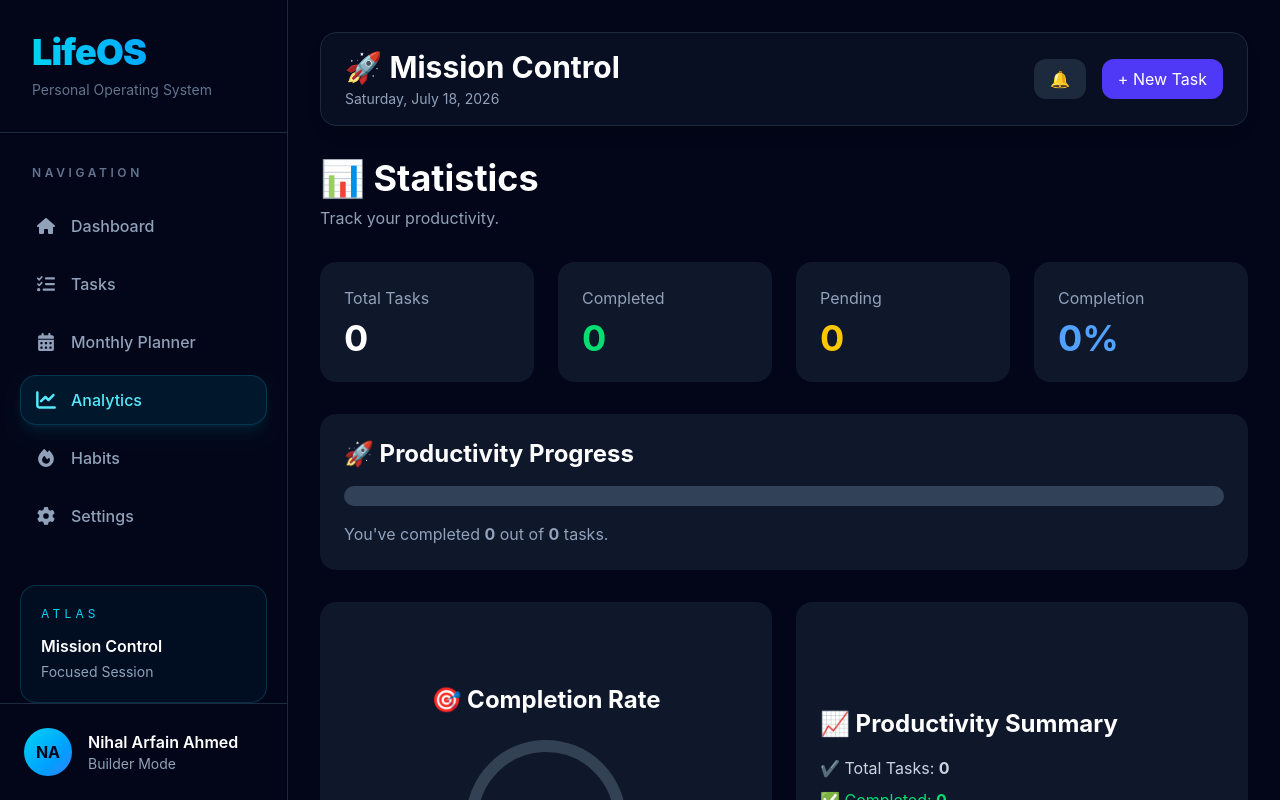
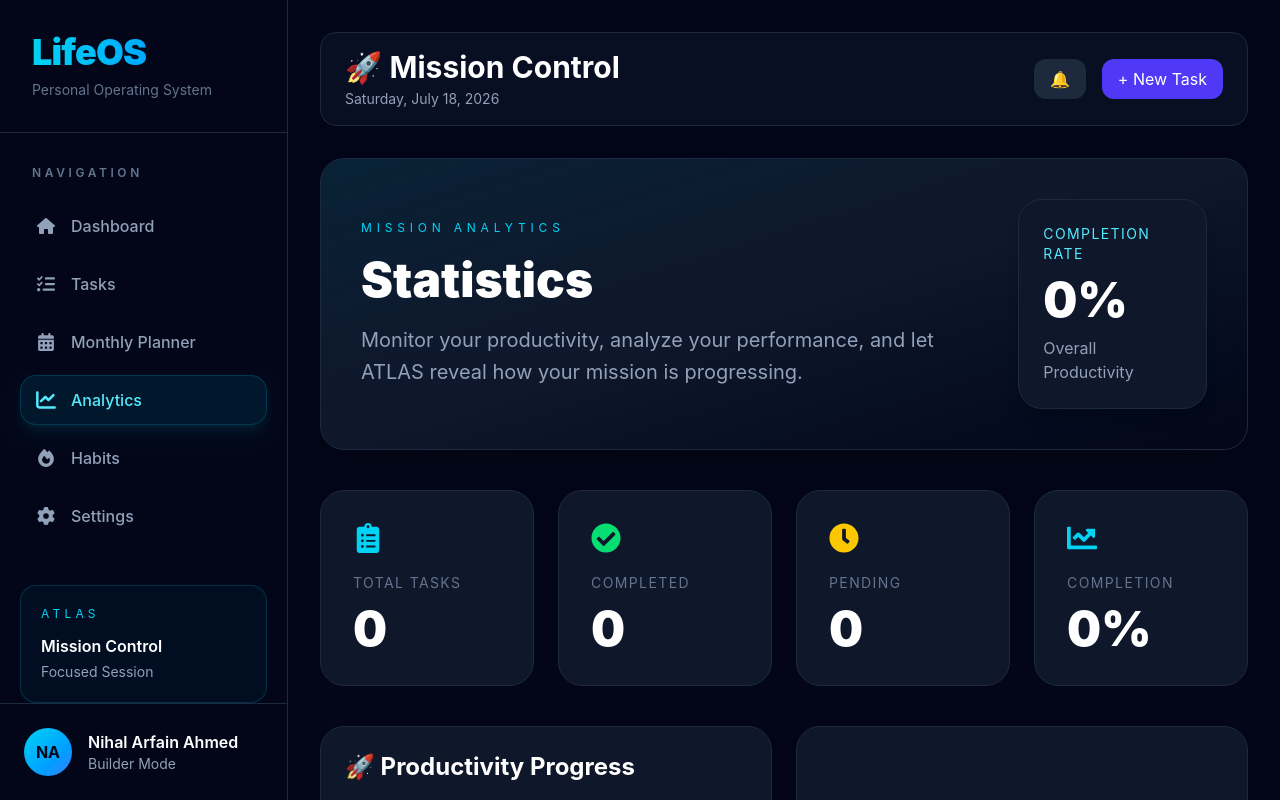
Before and after one commit to Nihal786007/LifeOS, a React (Vite) app: page / in a window 1280 px wide. Both pictures are taken after a click on the button "Analytics". Built offline with nearby package versions, Linux system fonts and the light colour scheme.

Commit message:
Mission 005 - Upgrade Statistics to Design System

```diff
--- a/src/pages/Statistics.tsx
+++ b/src/pages/Statistics.tsx
@@ -1,7 +1,19 @@
+import {
+  FaChartLine,
+  FaCheckCircle,
+  FaClipboardList,
+  FaClock,
+} from "react-icons/fa";
+
 import ProgressRing from "../components/ProgressRing";
 import WeeklyProductivityChart from "../components/WeeklyProductivityChart";
 import StatisticsPieChart from "../components/StatisticsPieChart";
+
 import { useApp } from "../context/AppContext";
+
+import Card from "../components/ui/Card";
+import PageHero from "../components/ui/PageHero";
+import StatCard from "../components/ui/StatCard";
 
 function Statistics() {
   const { tasks, completedTasks } = useApp();
@@ -12,100 +24,208 @@ function Statistics() {
   const completionRate =
     totalTasks === 0
       ? 0
-      : Math.round((completedTasks / totalTasks) * 100);
+      : Math.round(
+          (completedTasks / totalTasks) * 100
+        );
 
   return (
-    <div className="space-y-8">
-      {/* Header */}
-      <div>
-        <h1 className="text-4xl font-bold">📊 Statistics</h1>
-        <p className="mt-2 text-slate-400">
-          Track your productivity.
+    <div className="space-y-10">
+
+      <PageHero
+        badge="Mission Analytics"
+        title="Statistics"
+        description="Monitor your productivity, analyze your performance, and let ATLAS reveal how your mission is progressing."
+      >
+
+        <Card className="border-cyan-500/20 bg-cyan-500/5">
+
+          <p className="text-sm uppercase tracking-widest text-cyan-300">
+            Completion Rate
           </p>
-      </div>
 
-      {/* Cards */}
-      <div className="grid gap-6 md:grid-cols-2 xl:grid-cols-4">
-        <div className="rounded-2xl bg-slate-900 p-6">
-          <p className="text-slate-400">Total Tasks</p>
-          <h2 className="mt-2 text-4xl font-bold">
-            {totalTasks}
-          </h2>
-        </div>
-
-        <div className="rounded-2xl bg-slate-900 p-6">
-          <p className="text-slate-400">Completed</p>
-          <h2 className="mt-2 text-4xl font-bold text-green-400">
-            {completedTasks}
-          </h2>
-        </div>
-
-        <div className="rounded-2xl bg-slate-900 p-6">
-          <p className="text-slate-400">Pending</p>
-          <h2 className="mt-2 text-4xl font-bold text-yellow-400">
-            {pendingTasks}
-          </h2>
-        </div>
-
-        <div className="rounded-2xl bg-slate-900 p-6">
-          <p className="text-slate-400">Completion</p>
-          <h2 className="mt-2 text-4xl font-bold text-blue-400">
+          <h2 className="mt-3 text-5xl font-black">
             {completionRate}%
           </h2>
+
+          <p className="mt-3 text-slate-400">
+            Overall Productivity
+          </p>
+
+        </Card>
+
+      </PageHero>
+
+      <div className="grid gap-6 md:grid-cols-2 xl:grid-cols-4">
+
+        <StatCard
+          icon={<FaClipboardList />}
+          title="Total Tasks"
+          value={totalTasks}
+        />
+
+        <StatCard
+          icon={<FaCheckCircle />}
+          title="Completed"
+          value={completedTasks}
+          color="text-green-400"
+        />
+
+        <StatCard
+          icon={<FaClock />}
+          title="Pending"
+          value={pendingTasks}
+          color="text-yellow-400"
+        />
+
+        <StatCard
+          icon={<FaChartLine />}
+          title="Completion"
+          value={`${completionRate}%`}
+          color="text-cyan-400"
+        />
+
       </div>
-      </div>
+            <div className="grid gap-6 xl:grid-cols-2">
 
-      {/* Progress */}
-      <div className="rounded-2xl bg-slate-900 p-6">
-        <h2 className="mb-4 text-2xl font-bold">
+        <Card>
+
+          <h2 className="mb-6 text-2xl font-bold">
             🚀 Productivity Progress
           </h2>
 
-        <div className="h-5 overflow-hidden rounded-full bg-slate-700">
+          <div className="h-5 overflow-hidden rounded-full bg-slate-800">
+
             <div
-            className="h-full rounded-full bg-blue-500 transition-all duration-500"
-            style={{ width: `${completionRate}%` }}
+              className="h-full rounded-full bg-cyan-500 transition-all duration-700"
+              style={{
+                width: `${completionRate}%`,
+              }}
             />
+
           </div>
 
-        <p className="mt-4 text-slate-400">
-          You've completed <strong>{completedTasks}</strong> out of{" "}
+          <p className="mt-6 text-slate-400 leading-7">
+            You've completed{" "}
+            <strong>{completedTasks}</strong> out of{" "}
             <strong>{totalTasks}</strong> tasks.
+
+            {completionRate >= 80 && (
+              <>
+                {" "}
+                Outstanding productivity today.
+              </>
+            )}
+
+            {completionRate >= 50 &&
+              completionRate < 80 && (
+                <>
+                  {" "}
+                  You're making solid progress.
+                </>
+              )}
+
+            {completionRate < 50 && (
+              <>
+                {" "}
+                ATLAS recommends completing a few more missions.
+              </>
+            )}
+
           </p>
+
+        </Card>
+
+        <Card className="flex items-center justify-center">
+
+          <ProgressRing
+            percentage={completionRate}
+          />
+
+        </Card>
+
       </div>
 
-      {/* Progress Ring + Summary */}
       <div className="grid gap-6 xl:grid-cols-2">
-        <ProgressRing percentage={completionRate} />
 
-        <div className="rounded-2xl bg-slate-900 p-6 flex flex-col justify-center">
-          <h2 className="text-2xl font-bold mb-4">
+        <Card>
+
+          <h2 className="mb-6 text-2xl font-bold">
             📈 Productivity Summary
           </h2>
 
-          <p className="text-slate-300">
-            ✔️ Total Tasks: <strong>{totalTasks}</strong>
+          <div className="space-y-4 text-lg">
+
+            <div className="flex justify-between">
+              <span>Total Tasks</span>
+              <strong>{totalTasks}</strong>
+            </div>
+
+            <div className="flex justify-between text-green-400">
+              <span>Completed</span>
+              <strong>{completedTasks}</strong>
+            </div>
+
+            <div className="flex justify-between text-yellow-400">
+              <span>Pending</span>
+              <strong>{pendingTasks}</strong>
+            </div>
+
+            <div className="flex justify-between text-cyan-400">
+              <span>Completion</span>
+              <strong>{completionRate}%</strong>
+            </div>
+
+          </div>
+
+        </Card>
+
+        <Card>
+
+          <h2 className="mb-6 text-2xl font-bold">
+            🤖 ATLAS Insight
+          </h2>
+
+          <p className="leading-8 text-slate-400">
+
+            {completionRate >= 80 &&
+              "Excellent consistency detected. Keep this momentum to maximize long-term productivity."}
+
+            {completionRate >= 50 &&
+              completionRate < 80 &&
+              "You're progressing well. Completing a few remaining tasks today will significantly improve your efficiency."}
+
+            {completionRate < 50 &&
+              "Current productivity is below your potential. Completing your highest-priority tasks will quickly improve today's performance."}
+
           </p>
 
-          <p className="text-green-400 mt-2">
-            ✅ Completed: <strong>{completedTasks}</strong>
-          </p>
+        </Card>
 
-          <p className="text-yellow-400 mt-2">
-            ⏳ Pending: <strong>{pendingTasks}</strong>
-          </p>
+      </div>
+            <div className="grid gap-6 xl:grid-cols-2">
 
-          <p className="text-blue-400 mt-2">
-            🚀 Productivity: <strong>{completionRate}%</strong>
-          </p>
-        </div>
+        <Card>
+
+          <h2 className="mb-6 text-2xl font-bold">
+            🥧 Task Distribution
+          </h2>
+
+          <StatisticsPieChart />
+
+        </Card>
+
+        <Card>
+
+          <h2 className="mb-6 text-2xl font-bold">
+            📅 Weekly Productivity
+          </h2>
+
+          <WeeklyProductivityChart />
+
+        </Card>
+
       </div>
 
-      {/* Charts */}
-      <div className="grid gap-6 xl:grid-cols-2">
-        <StatisticsPieChart />
-        <WeeklyProductivityChart />
-      </div>
     </div>
   );
 }
```
Lines whose indentation alone changed are shown as unchanged.
